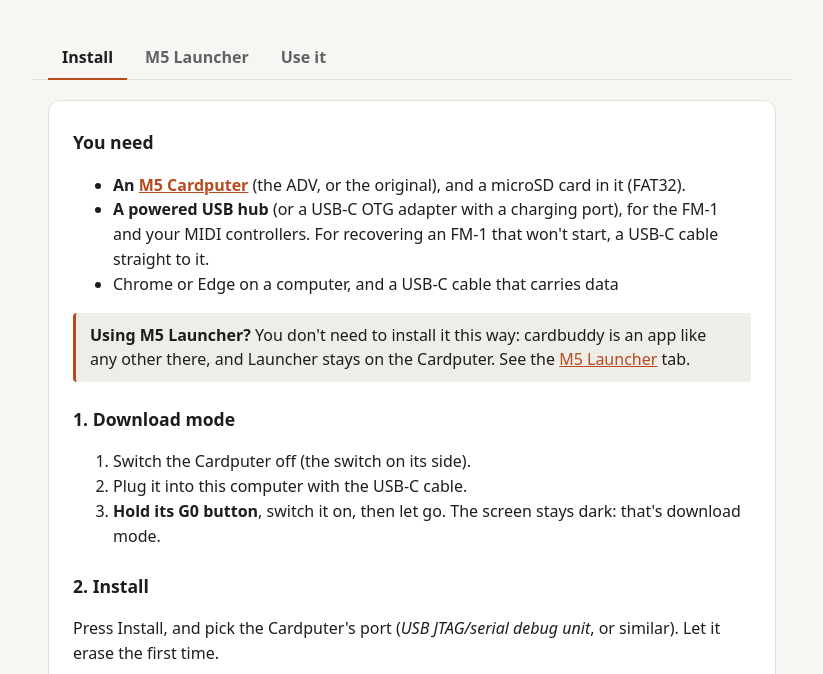
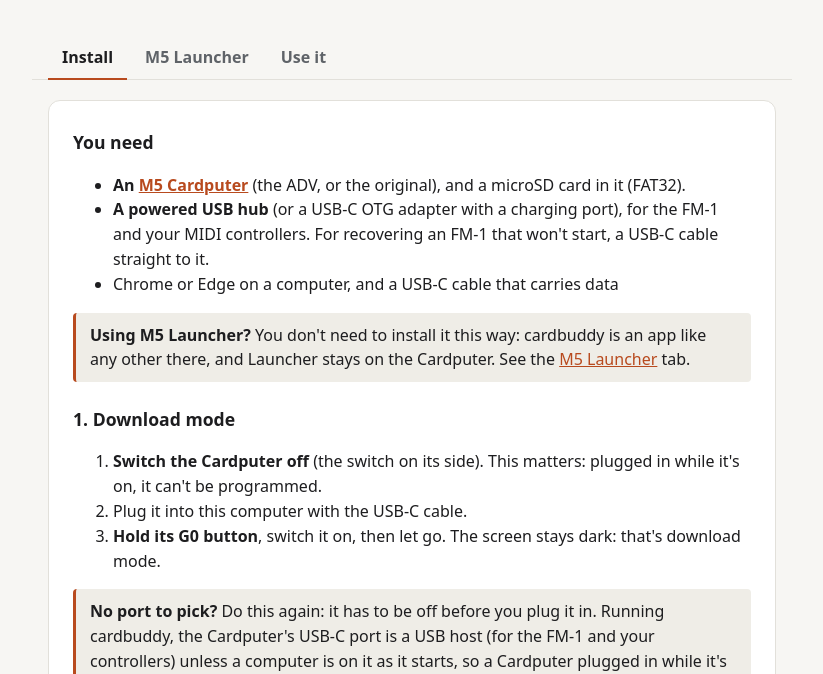
Before and after one commit to andy-dorman/cardbuddy, a website: page site/index.html in a window 1280 px wide. Shown: the part 278-952 px from the top of the page, without its empty margins (228-1051 px from the left). Drawn offline with Linux system fonts and the light colour scheme.

Commit message:
Install help: no port (#7)
* Help when no port shows up

* Add start script for the site

* Note: switch off before plugging in

```diff
--- a/package.json
+++ b/package.json
@@ -2,6 +2,7 @@
   "name": "cardbuddy",
   "private": true,
   "scripts": {
-    "fmt": "npx -y prettier -w README.md m5burner.json site .github && clang-format -i src/*.cpp src/*.h"
+    "fmt": "npx -y prettier -w README.md m5burner.json site .github && clang-format -i src/*.cpp src/*.h",
+    "start": "npx -y live-server site"
   }
 }
--- a/site/index.html
+++ b/site/index.html
@@ -44,10 +44,11 @@
 
           <h2>1. Download mode</h2>
           <ol>
-            <li>Switch the Cardputer off (the switch on its side).</li>
+            <li><strong>Switch the Cardputer off</strong> (the switch on its side). This matters: plugged in while it's on, it can't be programmed.</li>
             <li>Plug it into this computer with the USB-C cable.</li>
             <li><strong>Hold its G0 button</strong>, switch it on, then let go. The screen stays dark: that's download mode.</li>
           </ol>
+          <p class="note"><strong>No port to pick?</strong> Do this again: it has to be off before you plug it in. Running cardbuddy, the Cardputer's USB-C port is a USB host (for the FM-1 and your controllers) unless a computer is on it as it starts, so a Cardputer plugged in while it's on shows no port. Download mode always does. Still nothing: try another cable (some only charge), and on Linux, check you can use serial ports (the <code>dialout</code> group).</p>
 
           <h2>2. Install</h2>
           <p>Press Install, and pick the Cardputer's port (<em>USB JTAG/serial debug unit</em>, or similar). Let it erase the first time.</p>
```
Also changed, not shown: README.md.
